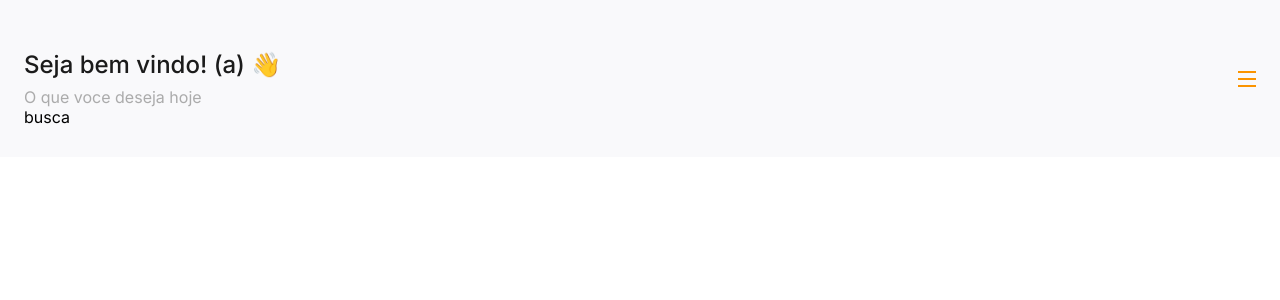
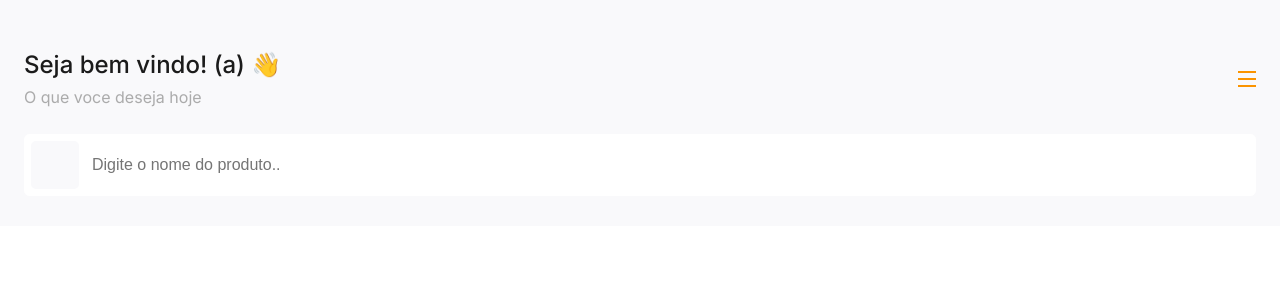
Before and after one commit to THIAGOMORGADO/saas-delivery, a Next.js app: page /1 in a window 1280 px wide. Shown: the top 300 px of the page. Built offline with nearby package versions, Linux system fonts and the light colour scheme.

Commit message:
feat: input search

```diff
--- /dev/null
+++ b/components/SearchInput/index.tsx
@@ -0,0 +1,43 @@
+import { KeyboardEvent, useState } from 'react';
+import styles from './styles.module.css'
+
+type Props = {
+  mainColor: string;
+  onSearch: (searchValue: string) => void;
+}
+
+
+export const SearchInput = ({ mainColor, onSearch,  } : Props) => {
+  const [focused, setFocused] = useState(false);
+  const [searchValue, setSearchValue] = useState('');
+
+  const handleKeyUp = (event: React.KeyboardEvent<HTMLInputElement>) => {
+    if(event.code === 'Enter') {
+      onSearch(searchValue)
+    }
+  }
+
+  return(
+    <div
+    className={styles.container}
+    style={{borderColor: focused ? mainColor : '#fff'}}
+    >
+      <div
+        className={styles.button}
+        onClick={() => onSearch(searchValue)}
+      >
+
+      </div>
+      <input
+        type="text"
+        className={styles.input}
+        placeholder='Digite o nome do produto..'
+        onFocus={() => setFocused(true)}
+        onBlur={() => setFocused(false)}
+        onKeyUp={handleKeyUp}
+        value={searchValue}
+        onChange={(e) => setSearchValue(e.target.value)}
+      />
+    </div>
+  );
+}
--- /dev/null
+++ b/components/SearchInput/styles.module.css
@@ -0,0 +1,22 @@
+.container {
+  background-color: #ffff;
+  display: flex;
+  padding: 6px;
+  border-radius: 5px;
+  border: 1px solid #fff
+}
+.button {
+  width: 48px;
+  height: 48px;
+  background-color: #f9f9fb;
+  border-radius: 5px;
+}
+.input {
+  border: 0;
+  outline: 0;
+  flex: 1;
+  height: 48px;
+  font-size: 16px;
+  font-weight: 400;
+  margin-left: 13px;
+}
--- a/pages/[tenant]/index.tsx
+++ b/pages/[tenant]/index.tsx
@@ -1,6 +1,11 @@
+import { SearchInput } from '@/components/SearchInput';
 import styles from '@/styles/Home.module.css'
 
 const Home = () => {
+
+  const handleSearch = (searchValue: string) => {
+    console.log(`Voce esta bucandop..., ${searchValue}`)
+  }
   return(
     <div className={styles.container}>
       <header className={styles.header}>
@@ -18,7 +23,10 @@
           </div>
         </div>
         <div className={styles.headerBottom}>
-          busca
+          <SearchInput
+            mainColor='#fb9400'
+            onSearch={handleSearch}
+          />
         </div>
       </header>
     </div>
--- a/styles/Home.module.css
+++ b/styles/Home.module.css
@@ -9,6 +9,7 @@
   display: flex;
   align-items: center;
   justify-content: space-between;
+  margin-bottom: 27px;
 }
 
 .headerTopLeft {
```
